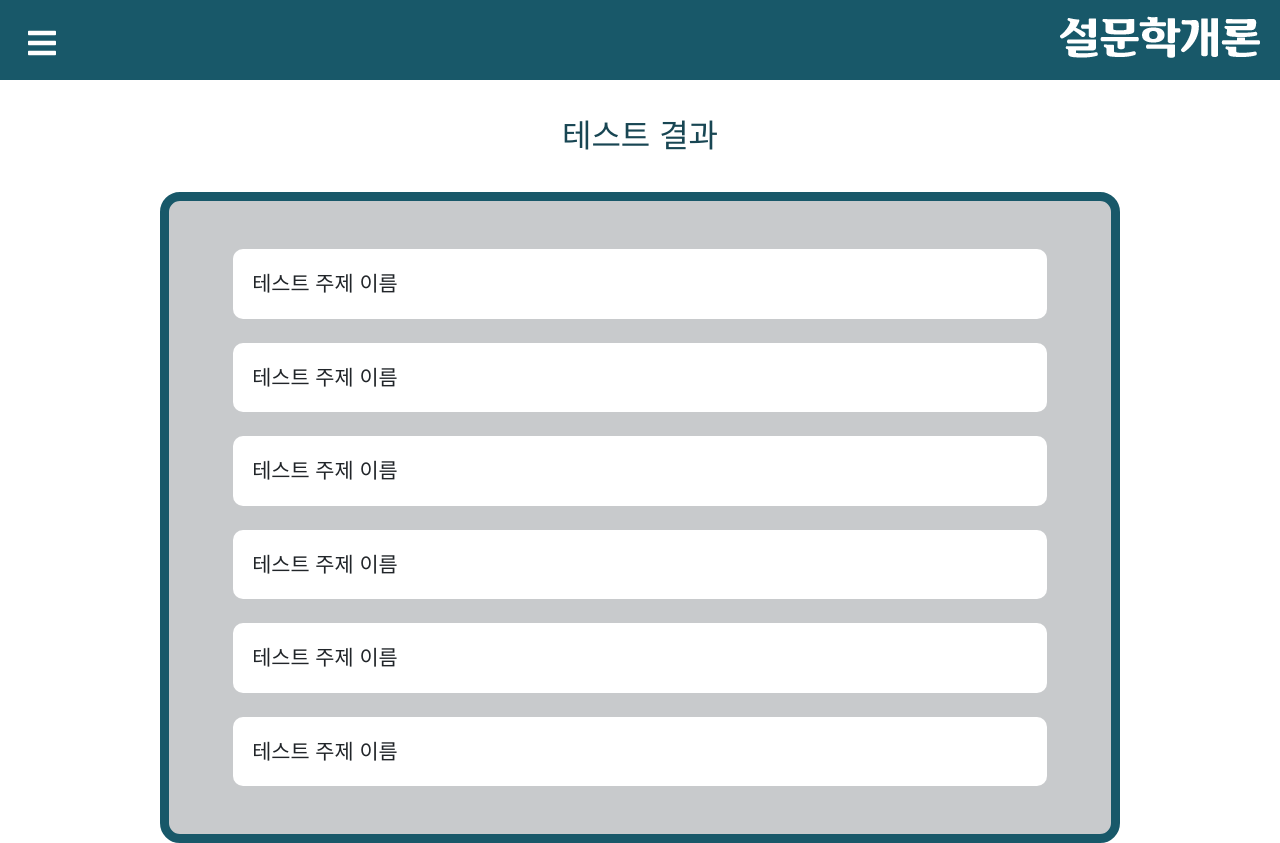
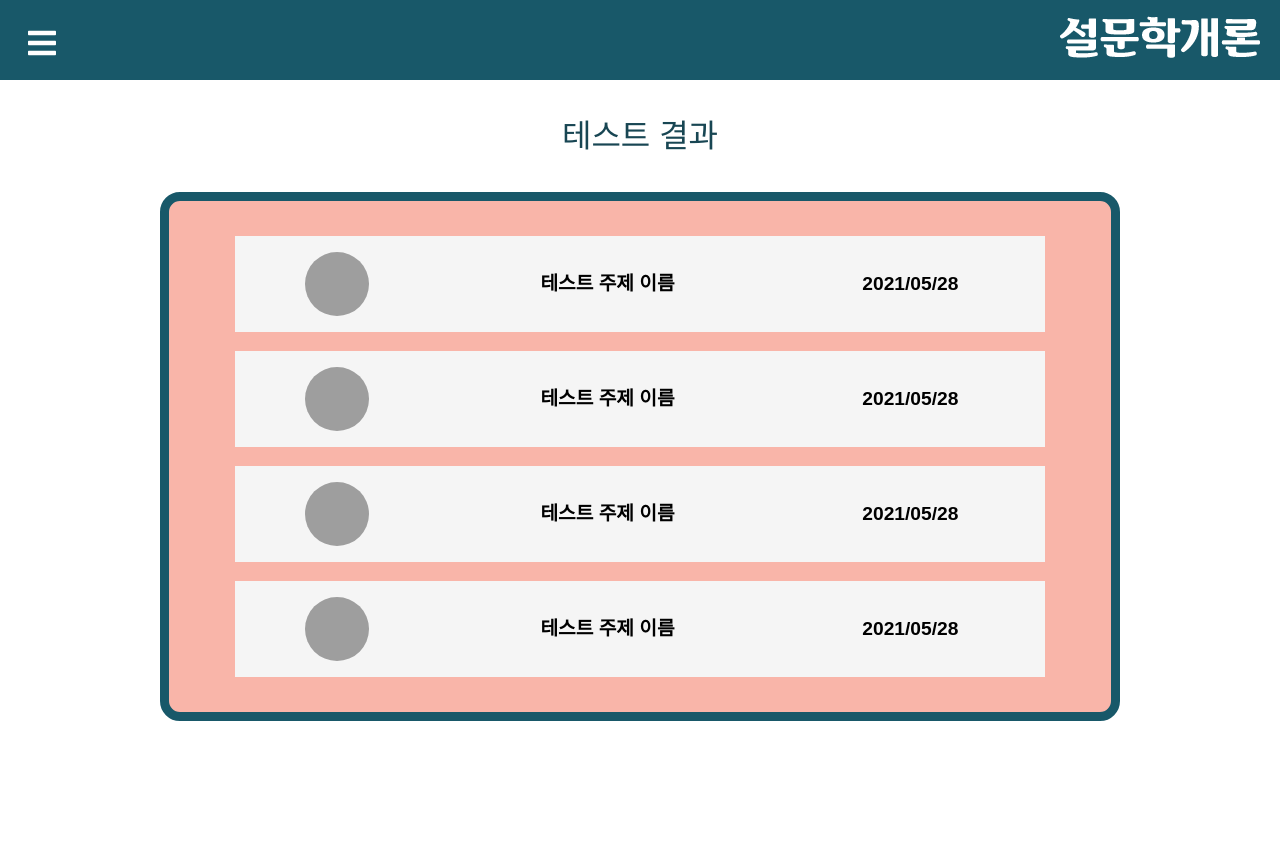
Before and after one commit to ParkJaeyeon0308/ServeyTheory, a React (Create React App) app in the folder serveytheory/: page /collect in a window 1280 px wide. After the commit the page ends 800 px from the top, so only its background shows below. Built offline with nearby package versions, Linux system fonts and the light colour scheme; grey boxes are pictures that could not be loaded; a web font is replaced by a local one.

Commit message:
결과 모아보기 페이지 구현

```diff
--- a/serveytheory/src/pages/Collect/collect.css
+++ b/serveytheory/src/pages/Collect/collect.css
@@ -13,6 +13,7 @@
     margin-top: 1rem;
 }
 
+/* 상단에 위치한 "테스트 결과" */
 .test_result {
     margin-top: 2rem;
 
@@ -21,30 +22,40 @@
     color: rgb(24, 70, 83);
 }
 
-.container .box {
+/* 테스트 결과가 들어갈 테이블 */
+article {
+    background-color: rgb(249, 181, 169);
     width: 60rem;
     height: auto;
     margin-top: 1rem;
-    background-color: rgb(200, 202, 204);
     border-radius: 20px 20px 20px 20px;
     border: 0.6rem solid rgb(24, 88, 105);
 
-    text-align: left;
+    color: #000000;
+    font-size: 1.2rem;
 }
 
-.container .box ul {
-    font-size: 1.3em;
-    margin-top: 3rem;
-    margin-bottom: 3rem;
+article table {
+    width: 90%;
+    border-collapse: collapse;
+    margin: 1rem;
 }
 
-.container .box li {
-    margin-top: 1.5rem;
-    margin-bottom: 1.5rem;
-    margin-left: 4rem;
-    margin-right: 4rem;
+article table tr {
+    background-color: rgb(245, 245, 245);
+    border: 1.2rem solid rgb(249, 181, 169);
+}
 
-    padding: 1.2rem;
-    background-color: rgb(255, 255, 255);
-    border-radius: 10px 10px 10px 10px;
+article table th,
+article table td {
+    padding: 1rem;
+    text-align: center;
 }
+
+article table tr:hover {
+    background-color: rgb(24, 88, 105);
+    color: #ffffff;
+    cursor: pointer;
+}
+
+/*# sourceMappingURL=style.css.map */
--- a/serveytheory/src/pages/Collect/collect.js
+++ b/serveytheory/src/pages/Collect/collect.js
@@ -3,21 +3,75 @@ import "./collect.css";
 
 class collect extends React.Component {
     render() {
+        const imgUrl = "/images/지브리.png";
+        // type_name 값 받아와서 밑에꺼로 수정해서 쓰세용
+        // const imgUrl = "/images/" + type_name + ".png";
         const result = this.props.result;
+        const date = this.props.date;
+
+        const img_style = {
+            width: "4rem",
+            height: "4rem",
+            borderRadius: "40px 40px 40px 40px"
+        };
+
         return (
             <div className="collect">
                 <div className="test_result">테스트 결과</div>
                 <div className="container">
-                    <div className="box">
-                        <ul>
-                            <li>{result}</li>
-                            <li>{result}</li>
-                            <li>{result}</li>
-                            <li>{result}</li>
-                            <li>{result}</li>
-                            <li>{result}</li>
-                        </ul>
-                    </div>
+                    <center>
+                        <article>
+                            <table>
+                                <tr
+                                    onClick={() =>
+                                        console.log("클릭 이벤트 처리")
+                                    }
+                                >
+                                    <th>
+                                        <img src={imgUrl} style={img_style} />
+                                    </th>
+                                    <th>{result}</th>
+                                    <th>{date}</th>
+                                </tr>
+
+                                <tr
+                                    onClick={() =>
+                                        console.log("클릭 이벤트 처리")
+                                    }
+                                >
+                                    <th>
+                                        <img src={imgUrl} style={img_style} />
+                                    </th>
+                                    <th>{result}</th>
+                                    <th>{date}</th>
+                                </tr>
+
+                                <tr
+                                    onClick={() =>
+                                        console.log("클릭 이벤트 처리")
+                                    }
+                                >
+                                    <th>
+                                        <img src={imgUrl} style={img_style} />
+                                    </th>
+                                    <th>{result}</th>
+                                    <th>{date}</th>
+                                </tr>
+
+                                <tr
+                                    onClick={() =>
+                                        console.log("클릭 이벤트 처리")
+                                    }
+                                >
+                                    <th>
+                                        <img src={imgUrl} style={img_style} />
+                                    </th>
+                                    <th>{result}</th>
+                                    <th>{date}</th>
+                                </tr>
+                            </table>
+                        </article>
+                    </center>
                 </div>
             </div>
         );
@@ -26,7 +80,10 @@ class collect extends React.Component {
 
 // 기본 props 값
 collect.defaultProps = {
-    result: "테스트 주제 이름"
+    imgUrl: "/images/지브리.png",
+    // imgUrl: "/images/" + type_name + ".png",
+    result: "테스트 주제 이름",
+    date: "2021/05/28"
 };
 
 export default collect;
```
